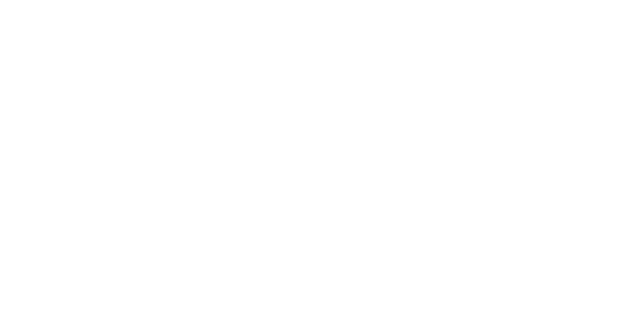
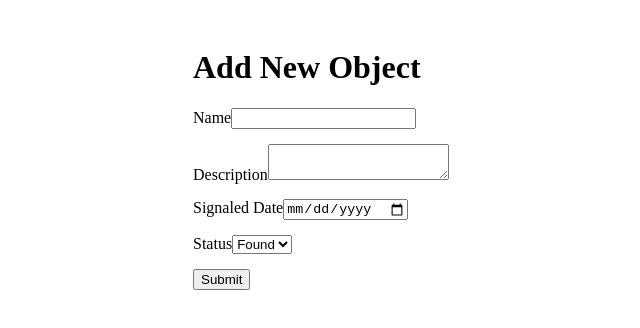
Before and after one commit to kinaneb/troov-web-app, a Nuxt app in the folder nuxt-app/: page /add-object in a window 1280 px wide. Before the commit this address had no page. Shown: the top 328 px of the page, without its empty margins (147-787 px from the left). Built offline with nearby package versions, Linux system fonts and the light colour scheme.

Commit message:
feat: add 'add-object' page - Created a new page for adding objects - Added form for object details with validation - Implemented form submission to backend API - Display success or error message based on submission result

```diff
--- /dev/null
+++ b/nuxt-app/pages/add-object.vue
@@ -0,0 +1,72 @@
+<template>
+    <div class="container">
+      <h1>Add New Object</h1>
+      <form @submit.prevent="addObject">
+        <div class="form-group">
+          <label for="name">Name</label>
+          <input v-model="form.name" type="text" id="name" required class="form-control" />
+        </div>
+        <div class="form-group">
+          <label for="description">Description</label>
+          <textarea v-model="form.description" id="description" required class="form-control"></textarea>
+        </div>
+        <div class="form-group">
+          <label for="signaledDate">Signaled Date</label>
+          <input v-model="form.signaledDate" type="date" id="signaledDate" required class="form-control" />
+        </div>
+        <div class="form-group">
+          <label for="status">Status</label>
+          <select v-model="form.status" id="status" required class="form-control">
+            <option value="found">Found</option>
+            <option value="lost">Lost</option>
+          </select>
+        </div>
+        <button type="submit" class="btn btn-primary">Submit</button>
+      </form>
+      <div v-if="message" class="alert alert-info mt-3">{{ message }}</div>
+    </div>
+  </template>
+
+  <script setup lang="ts">
+  import { ref } from 'vue';
+  import { useNuxtApp } from '#app';
+
+  const form = ref({
+    name: '',
+    description: '',
+    signaledDate: '',
+    status: 'found',
+    // add the logged user id as the owner of the object if lost and as signaledBy if found
+  });
+
+  const message = ref('');
+  const { $axios } = useNuxtApp();
+
+  const addObject = async () => {
+    try {
+      const response = await $axios.post('/api/objects', form.value);
+      if (response.status === 201) {
+        message.value = 'Object added successfully!';
+        form.value = {
+          name: '',
+          description: '',
+          signaledDate: '',
+          status: 'found',
+        };
+      }
+    } catch (error) {
+      message.value = 'Failed to add object.';
+    }
+  };
+  </script>
+
+  <style scoped>
+  .container {
+    max-width: 600px;
+    margin: 0 auto;
+    padding: 20px;
+  }
+  .form-group {
+    margin-bottom: 15px;
+  }
+  </style>
```
